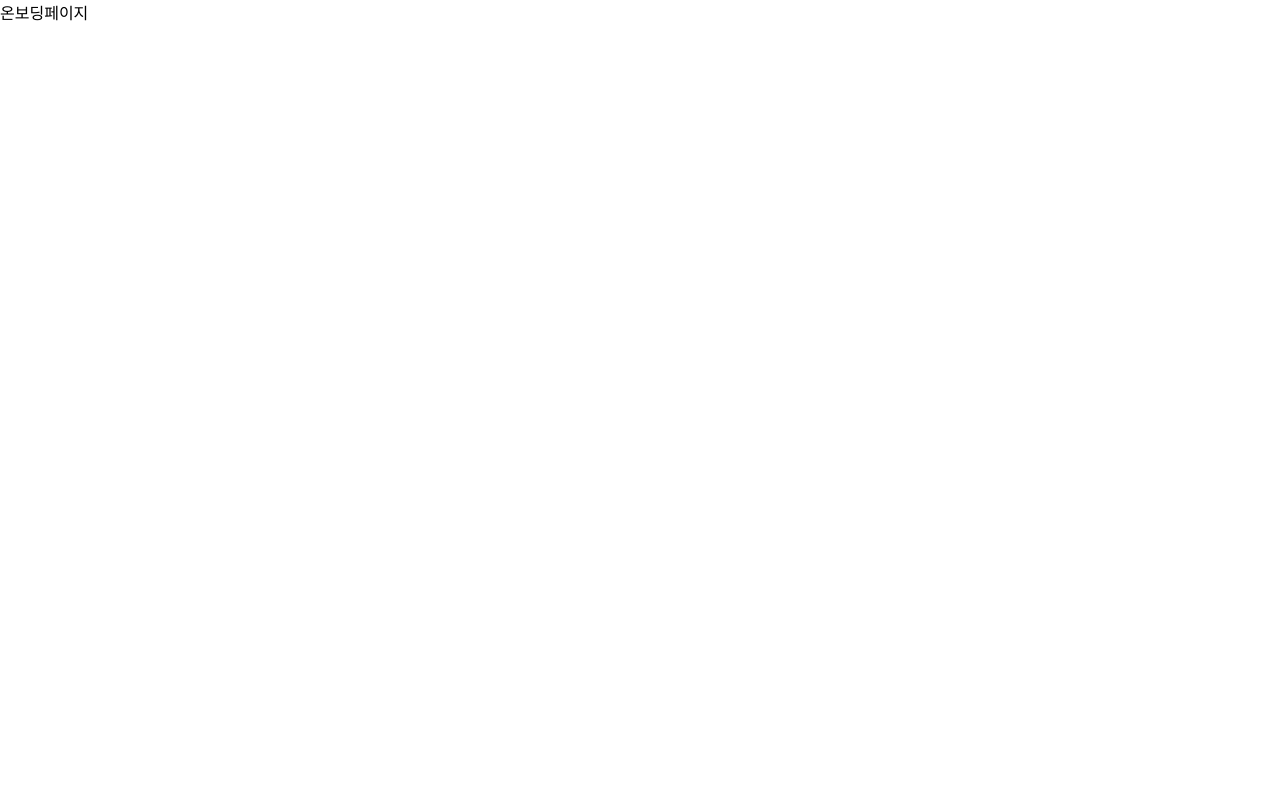
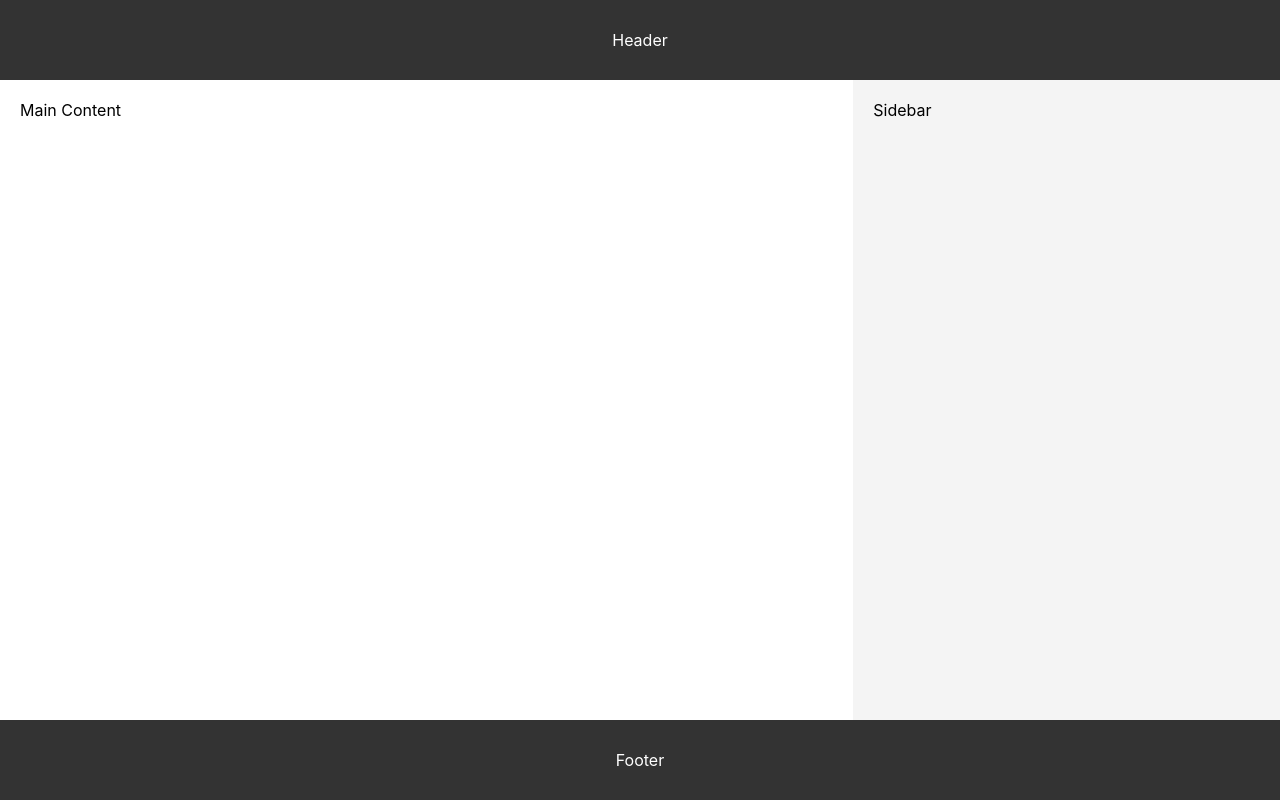
Before and after one commit to Likelion-Feelow/Feelow-Client, a JavaScript app: page / in a window 1280 px wide. Built offline with nearby package versions, Linux system fonts and the light colour scheme; the HTML template or start-up script is replaced by a standard one.

Commit message:
AppStyle 추가, App 수정

```diff
--- a/src/App.js
+++ b/src/App.js
@@ -1,10 +1,14 @@
 import Router from "./Router";
+import { Main, Footer, Sidebar, Header, Container } from "./styles/AppStyle";
 
 function App() {
   return (
-    <div className="App">
-      <Router />
-    </div>
+    <Container>
+      <Header>Header</Header>
+      <Sidebar>Sidebar</Sidebar>
+      <Main>Main Content</Main>
+      <Footer>Footer</Footer>
+    </Container>
   );
 }
 
--- /dev/null
+++ b/src/styles/AppStyle.js
@@ -0,0 +1,42 @@
+import styled from "styled-components";
+
+export const Container = styled.div`
+    display: grid;
+    grid-template-areas:
+    'header header header'
+    'main main sidebar'
+    'footer footer footer';
+    grid-template-rows: 80px 1fr 80px;
+    grid-template-columns: 1fr 1fr 1fr;
+    height: 100vh;
+`;
+
+export const Header = styled.header`
+    grid-area: header;
+    background: #333;
+    color: white;
+    display: flex;
+    align-items: center;
+    justify-content: center;
+`;
+
+export const Sidebar = styled.aside`
+    grid-area: sidebar;
+    background: #f4f4f4;
+    padding: 20px;
+`;
+
+export const Main = styled.main`
+    grid-area: main;
+    padding: 20px;
+    background: #fff;
+`;
+
+export const Footer = styled.footer`
+    grid-area: footer;
+    background: #333;
+    color: white;
+    display: flex;
+    align-items: center;
+    justify-content: center;
+`;
```
